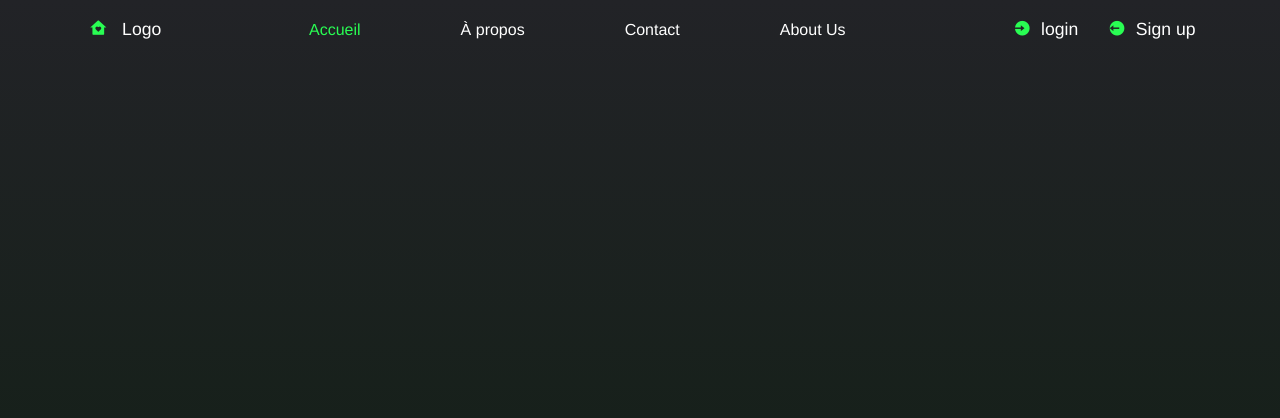
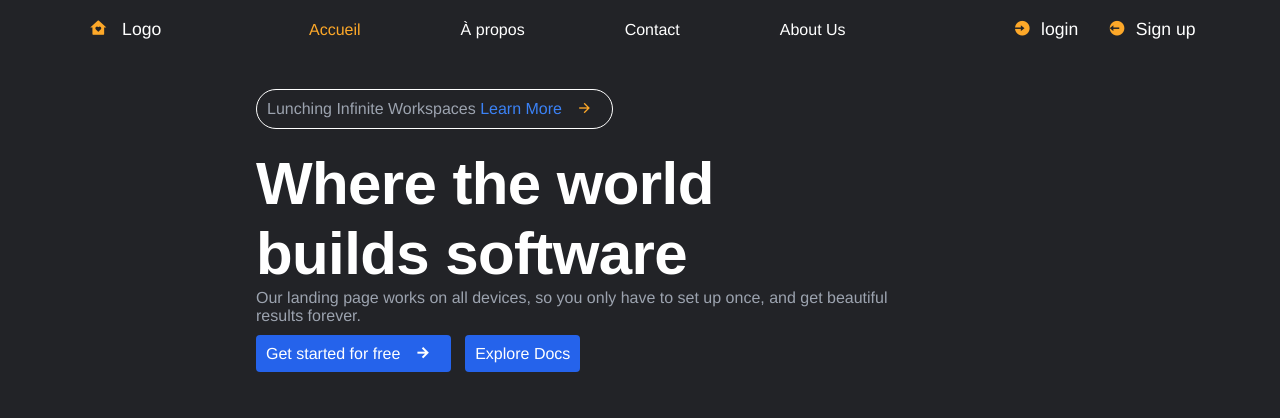
Before and after one commit to Youssefidry/Joseph-Lee.io, a plain HTML site: page index.html in a window 1280 px wide. Drawn offline with nearby package versions, Linux system fonts and the light colour scheme.

Commit message:
Add files via upload

```diff
--- a/index.html
+++ b/index.html
@@ -3,7 +3,6 @@
         <link rel="stylesheet" href="style.css">
         <link href="https://cdn.jsdelivr.net/npm/remixicon@2.5.0/fonts/remixicon.css" rel="stylesheet">
         <link rel="stylesheet" href="https://unpkg.com/boxicons@latest/css/boxicons.min.css">
-        <meta name="viewport" content="width=device-width, initial-scale=1.0">
     </head>
 
 
@@ -24,8 +23,23 @@
             </div>
         </header>
         <main>
+        <div class="main-top">
+            <div class="left-main">
+                <div class="up-learn-more">
+                    <span>Lunching Infinite Workspaces</span>
+                    <a href="learn-more">Learn More <i class="ri-arrow-right-line"></i></a>
+                </div>
+                <h1 class="left-h1-main" data-aos="zoom-out" data-aos-delay="100">Where the world builds software</h1>
+                <p class="left-p-main" data-aos="zoom-out" data-aos-delay="200">Our landing page works on all devices, so you only have to set up once, and get beautiful results forever.</p>
+                <div class="left-btn-main">
+                    <a href="Get Started for free" class="btn-start"> Get started for free <i class="ri-arrow-right-line"></i></a>
+                    <a href="Exsplore Docs" class="btn-explore">Explore Docs</a>
+                </div>
+            </div>
+            <div class="right-main">
 
-
+            </div>
+        </div>
 
         </main>
         <footer></footer>
--- a/style.css
+++ b/style.css
@@ -10,10 +10,12 @@
     --bg-color: #222327;
     --text-color: #fff;
     --main-color: #29fd53;
+    --second-color : #fda829;
+    --font-title : Uncut Sans,sans-serif;
 }
 /* --- START CSS HEADER --- */
 body{
-    background: linear-gradient(#222327, #0d1e10);
+    background: var(--bg-color);
 }
 header{
     padding: 20px;
@@ -52,12 +54,12 @@ header a{
 }
 
 header a:hover{
-    color: var(--main-color);
+    color: var(--second-color);
     transition: all 0.5s ease;
     transform: translateY(5px);
 }
 .active{
-    color:  var(--main-color);
+    color:  var(--second-color);
     font-style: inherit;
 }
 .navbar {
@@ -66,14 +68,14 @@ header a:hover{
 }
 i.ri-home-heart-fill {
     vertical-align: text-top;
-    color: var(--main-color);
+    color: var(--second-color);
     padding: 15px;
 }
 i{
         vertical-align: text-top;
         padding: 10px;
         cursor: pointer;
-        color: var(--main-color);
+        color: var(--second-color);
 }
 #menu-icon {
     font-weight: 600;
@@ -86,6 +88,67 @@ i{
 
 
 /* --- END CSS HEADER --- */
+
+/* --- START CSS MAIN --- */
+.main-top .left-h1-main{
+    font-family: var(--font-title);
+    font-size: 3.75rem;
+    line-height: 1.166;
+    letter-spacing: -.01em;
+    font-weight: 700;
+    color: var(--text-color);
+    transform: translateZ(0) scale(1);
+}
+.left-main {
+    max-width: 640px;
+}
+.main-top {
+    display: flex;
+    justify-content: space-evenly;
+}
+.up-learn-more {
+    display: inline-block;
+    border-radius: 9999px;
+    padding: 10px;
+    border: 1px solid white;
+    color: rgb(156 163 175);
+    margin-bottom: 20px;
+    margin-top: 30px;
+}
+.up-learn-more a {
+    color: rgb(59 , 130 , 246);
+}
+p.left-p-main {
+    color: rgb(156 163 175);
+}
+.left-btn-main{
+    margin-top: 20px;
+    margin-bottom: 20px;
+}
+.btn-explore{
+    padding: 10px;
+    border-radius: 4px;
+    background-color: #2563eb;
+    color: white;
+    margin-left: 10px;
+}
+.btn-start{
+    padding: 10px;
+    border-radius: 4px;
+    background-color: #2563eb;
+    color: white;
+}
+.btn-start i{
+    color: white;
+    font-weight: 700;
+
+}
+main {
+    width: 80%;
+    margin-left: auto;
+    margin-right: auto;
+}
+/* --- END CSS MAIN --- */
 
 
 /* --- START RESPONSIVE PAGE --- */
@@ -110,7 +173,7 @@ i{
         right: -100%;
         width: 270px;
         height: auto;
-        background: linear-gradient(#222327, #0d1e10);
+        background: var(--bg-color);
         display: none;
         flex-direction: column;
         justify-content: flex-start;
@@ -125,7 +188,7 @@ i{
         transition: all .50s ease;
     }
     .menu a:hover{
-        color: var(--main-color);
+        color: var(--second-color);
         transform: translateY(5px);
     }
     .active{
```
